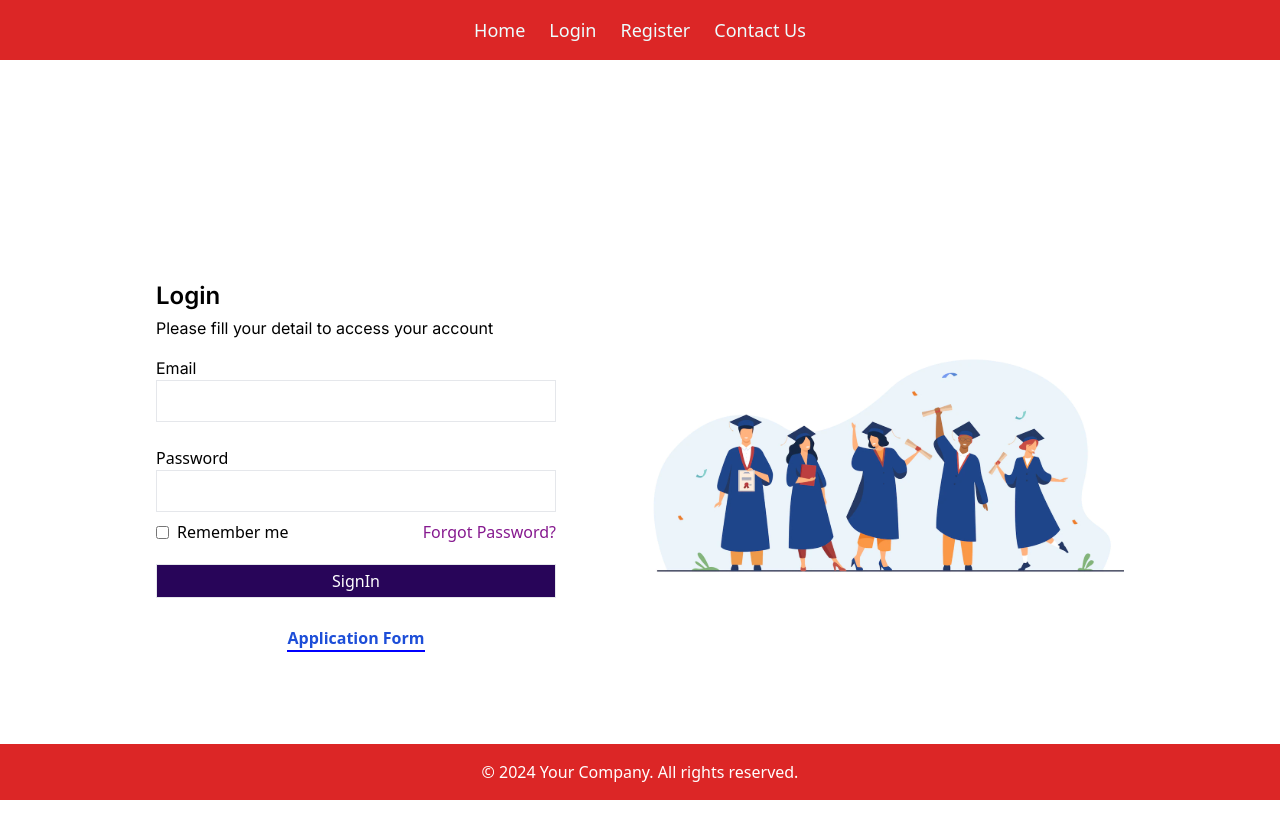
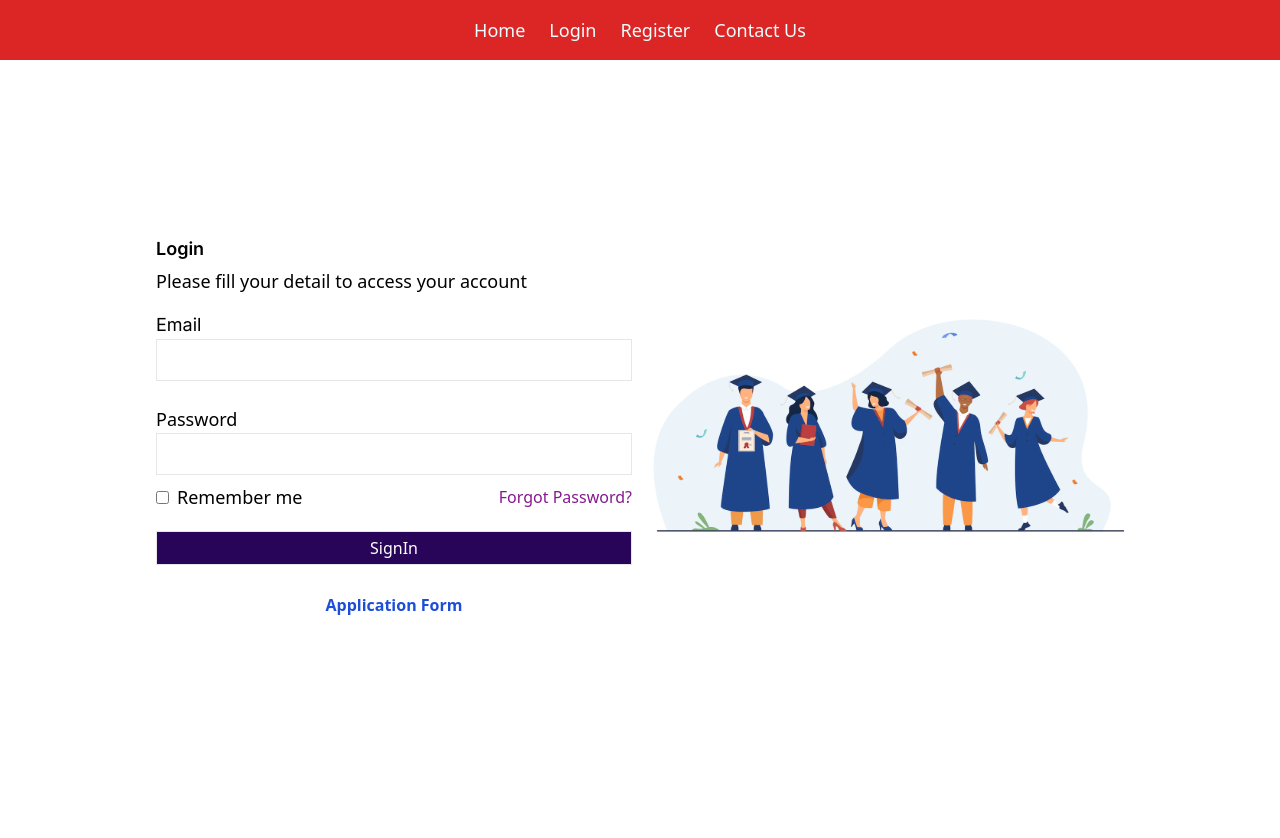
Before and after one commit to Muhammadbilalhaider/Dashboard, a React (Create React App) app: page /login in a window 1280 px wide. Shown: the top 838 px of the page. Built offline with nearby package versions, Linux system fonts and the light colour scheme.

Commit message:
Work on register and text sizes accourding to screen deminsions

```diff
--- a/src/App.js
+++ b/src/App.js
@@ -7,7 +7,6 @@ import {
 
 import ApplicationLogin from './Components/ApplicationLogin';
 import Login from './Components/Login';
-import Dashboard from './Components/dashboard';
 import ContactUs from './Components/ContactUs';
 import AppLayout from './Components/AppLayout';
 import Register from './Components/Register';
@@ -19,10 +18,7 @@ function App() {
       <Router>
         {" "}
         <Routes>
-
           <Route path="/" element={<AppLayout />}>
-
-            <Route path="dashboard" element={<Dashboard />} />
             <Route path="/login" element={<Login />} />
             <Route path="/register" element={<Register />} />
             <Route path="/contact-us" element={<ContactUs />} />
--- a/src/Components/AppLayout.jsx
+++ b/src/Components/AppLayout.jsx
@@ -1,21 +1,15 @@
 import React from 'react';
 import { Outlet } from 'react-router-dom';
 import Navbar from './Navbar';
-import Footer from './Footer'; // New Footer component
 
 const AppLayout = () => {
   return (
     <div className="flex flex-col min-h-screen">
-      {/* Fixed Navbar */}
       <Navbar />
-
-      {/* Main content area, grows to fill available space */}
-      <main className="flex-grow pt-16 pb-16">
+      <main className="flex pt-6 pb-6">
         <Outlet />
       </main>
 
-      {/* Fixed Footer */}
-      <Footer />
     </div>
   );
 };
--- a/src/Components/ApplicationLogin.jsx
+++ b/src/Components/ApplicationLogin.jsx
@@ -6,7 +6,7 @@ const ApplicationLogin = () => {
     return (
         <div className='flex justify-center items-center h-screen w-full bg-white'>
             <div className='max-w-[1000px] w-full mx-auto bg-white p-4 grid sm:grid-cols-2 grid-cols-1  gap-4 items-center'>
-                <form className='order-2 sm:order-1 max-w-[400px] '>
+                <form className='order-2 sm:order-1 max-w-formWidth '>
                     <h2 style={{ color: '#280559' }} className='font-bold text-2xl '>Application Login</h2>
                     <p style={{ fontSize: '12px' }}>Please fill your detail to access your account</p>
                     <div className='flex flex-col py-4' style={{ fontFamily: 'Inter, sans-serif' }}>
--- a/src/Components/Login.jsx
+++ b/src/Components/Login.jsx
@@ -8,40 +8,44 @@ const Login = () => {
 
       <div className='max-w-[1000px] w-full mx-auto bg-white p-4 grid grid-cols-1 sm:grid-cols-2 gap-4 items-center'>
 
-        <form className='order-2 sm:order-1 max-w-[400px] '>
-          <h2 className='text-2xl font-bold py-1' style={{ fontFamily: 'Inter, sans-serif' }}>Login</h2>
-          <h1 className='text-0.5x1 font-normal' style={{ fontFamily: 'Inter, sans-serif' }}>
+        <form className='order-2 sm:order-1  justify-center'>
+          <h2 className='text-sm md:text-base lg:text-lg font-bold py-1 font-interFont'>Login</h2>
+          <h1 className='text-sm md:text-base lg:text-lg font-normal '>
             Please fill your detail to access your account
           </h1>
-          <div className='flex flex-col py-4' style={{ fontFamily: 'Inter, sans-serif' }}>
-            <label>Email</label>
+          <div className='flex flex-col py-4 font-interFont'>
+            <label className='text-sm md:text-base lg:text-lg'>Email</label>
             <input className='border p-2' type="text" />
           </div>
           <div className='flex flex-col py-2'>
-            <label>Password</label>
+            <label className='text-sm md:text-base lg:text-lg'>Password</label>
             <input className='border p-2' type="password" />
           </div>
           <div className='flex justify-between items-center'>
-            <p className='flex items-center'>
+            <p className='flex text-sm md:text-base lg:text-lg items-center'>
               <input className='mr-2' type="checkbox" /> Remember me
             </p>
-            <a href='/ApplicationLogin' className='font-medium text-fuchsia-800'> Forgot Password?</a>
+            <div className='hidden md:flex'>
+              <a href='/ApplicationLogin' className='font-medium text-fuchsia-800'> Forgot Password?</a>
+            </div>
           </div>
           <button
-            className='border w-full my-5 py-1 text-white hover:bg-slate-800'
-            style={{ backgroundColor: '#280559' }}
+            className='border w-full my-5 py-1 text-white hover:bg-slate-800 bg-buttonColor'
           >
             SignIn
           </button>
-          <div className='flex flex-col items-center mt-2'>
-            <a href='/ApplicationLogin' className='text-blue-700 font-semibold justify-center items-center' style={{ borderBottom: '2px solid blue', paddingBottom: '0px' }} >
+          <div className='flex md:hidden justify-center'>
+            <a href='/ApplicationLogin' className='font-medium text-fuchsia-800 text-sm md:text-base lg:text-lg'> Forgot Password?</a>
+          </div>
+          <div className='hidden md:flex flex-col items-center mt-2'>
+            <a href='/ApplicationLogin' className='text-blue-700 font-semibold justify-center items-center'>
               Application Form
             </a>
           </div>
         </form>
 
         <div className='order-1 sm:order-2 w-full h-full flex justify-end '>
-          <img className='object-contain  w-full h-full max-h-[100%]' src={loginimg} alt="Login Visual" />
+          <img className='object-contain  w-imgWidth h-imgHeight max-h-[100%]' src={loginimg} alt="Login Visual" />
         </div>
       </div>
     </div>
--- a/src/Components/Navbar.jsx
+++ b/src/Components/Navbar.jsx
@@ -4,7 +4,6 @@ import sideimg from "../assets/sidebar.svg";
 
 const Navbar = () => {
   const [isOpen, setIsOpen] = useState(false);
-
   const toggleSidebar = () => {
     setIsOpen((prev) => !prev);
   };
@@ -28,8 +27,7 @@ const Navbar = () => {
 
   return (
     <>
-      {/* Toggle Icon - visible only on small screens */}
-      <div className="flex justify-between items-center p-4 bg-red-600 md:hidden w-full fixed top-0 left-0 z-10">
+      <div className="flex justify-between items-center p-4 bg-red-600 md:hidden w-fit fixed top-0 left-0 z-10">
         <img
           src={sideimg}
           alt="Toggle Sidebar"
@@ -38,11 +36,9 @@ const Navbar = () => {
         />
       </div>
 
-      {/* Sidebar for mobile screens */}
       <div
         className={`flex md:hidden flex-col bg-red-600 p-4 fixed top-0 left-0 w-1/4 h-full transform transition-transform duration-300 ease-in-out ${isOpen ? "translate-x-0" : "-translate-x-full"
-          }`}
-      >
+          }`}>
         <nav>
           <ul className="flex flex-col space-y-4 text-cyan-50 mt-16">
             <NavbarItems />
@@ -50,7 +46,6 @@ const Navbar = () => {
         </nav>
       </div>
 
-      {/* Navbar for medium and larger screens */}
       <div className="hidden md:flex justify-center items-center bg-red-600 p-4 fixed top-0 w-full z-10">
         <nav>
           <ul className="flex justify-between space-x-6 text-cyan-50">
@@ -58,17 +53,6 @@ const Navbar = () => {
           </ul>
         </nav>
       </div>
-
-      {/* Add this style to the body */}
-      <style>
-        {`
-          body, html {
-            margin: 0;
-            padding: 0;
-            background-color: transparent; /* Or red to match your navbar */
-          }
-        `}
-      </style>
     </>
   );
 };
--- a/src/Components/Register.jsx
+++ b/src/Components/Register.jsx
@@ -1,8 +1,52 @@
 import React from 'react'
-
+import loginimg from '../assets/loginimg.svg';
 const Register = () => {
   return (
-    <div>Register</div>
+    <div className='flex justify-center items-center w-full bg-white'>
+
+      <div className='grid grid-cols-1 md:grid-cols-2 p-10 gap-4 items-center w-maxWidthPage justify-center'>
+
+        <form className='font-bold text-sm md:text-base lg:text-lg order-2 md:order-1 justify-center max-w-[400px] mx-auto'>
+          <h2 className='text-sm md:text-base lg:text-lg items-center'>Register</h2>
+          <h1 className='text-sm md:text-base lg:text-lg font-normal'>
+            Please fill your detail to access your account
+          </h1>
+          <div className='flex flex-col py-4 font-interFont'>
+            <label className='text-sm md:text-base lg:text-lg pt-4 pb-1'>First Name</label>
+            <input className='border p-2' type="text" />
+            <label className='text-sm md:text-base lg:text-lg pt-4 pb-1'>Last Name</label>
+            <input className='border p-2' type="text" />
+            <label className='text-sm md:text-base lg:text-lg pt-4 pb-1'>Email</label>
+            <input className='border p-2' type="email" />
+            <label className='text-sm md:text-base lg:text-lg pt-4 pb-1'>Password</label>
+            <input className='border p-2' type="password" />
+            <div className='flex items-center space-x-4 p-3'>
+              <label className='flex items-center'>
+                <input type="radio" name="gender" value="male" className='mr-2' />
+                Male
+              </label>
+              <label className='flex items-center'>
+                <input type="radio" name="gender" value="female" className='mr-2' />
+                Female
+              </label>
+              <label className='flex items-center'>
+                <input type="radio" name="gender" value="other" className='mr-2' />
+                Other
+              </label>
+            </div>
+            <button className='border w-full my-5 py-1 text-white hover:bg-slate-800 bg-buttonColor'>
+              Register
+            </button>
+          </div>
+        </form>
+
+        <div className='order-1 md:order-2 w-full h-full flex justify-end '>
+          <img className='object-contain  w-imgWidth h-imgHeight' src={loginimg} alt="Login Visual" />
+        </div>
+
+      </div>
+
+    </div>
   )
 }
 
--- a/tailwind.config.js
+++ b/tailwind.config.js
@@ -1,12 +1,22 @@
 /** @type {import('tailwindcss').Config} */
 module.exports = {
   content: ["./src/**/*.{js,ts,jsx,tsx,mdx}"],
+
   theme: {
     extend: {
       fontFamily: {
         interFont: ["Inter", "sans-serif"],
         robotoFont: ["Roboto", "sans-serif"],
       },
+      colors: {
+        buttonColor: "#280559"
+      },
+      width: {
+        formWidth: "300px",
+        imgWidth: "1058px",
+        imgHeight: "733px",
+        maxWidthPage: "1000px"
+      }
     },
   },
   plugins: [],
```
Also changed, not shown: src/assets/sidebar.svg.
